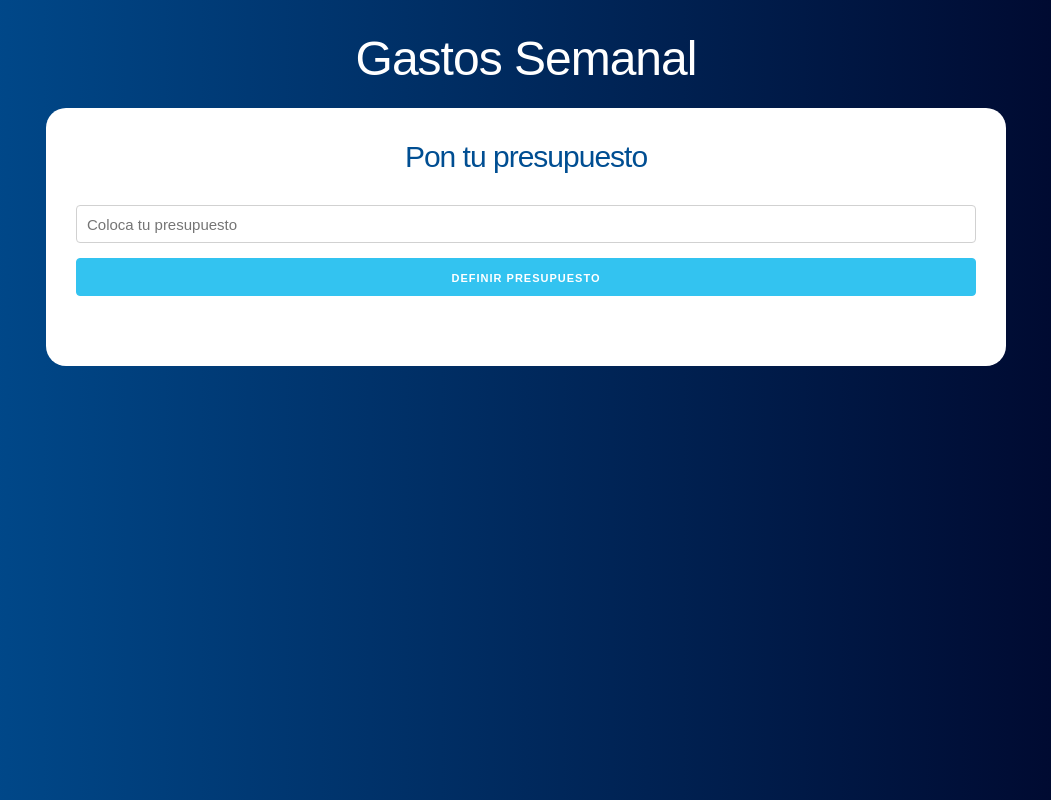
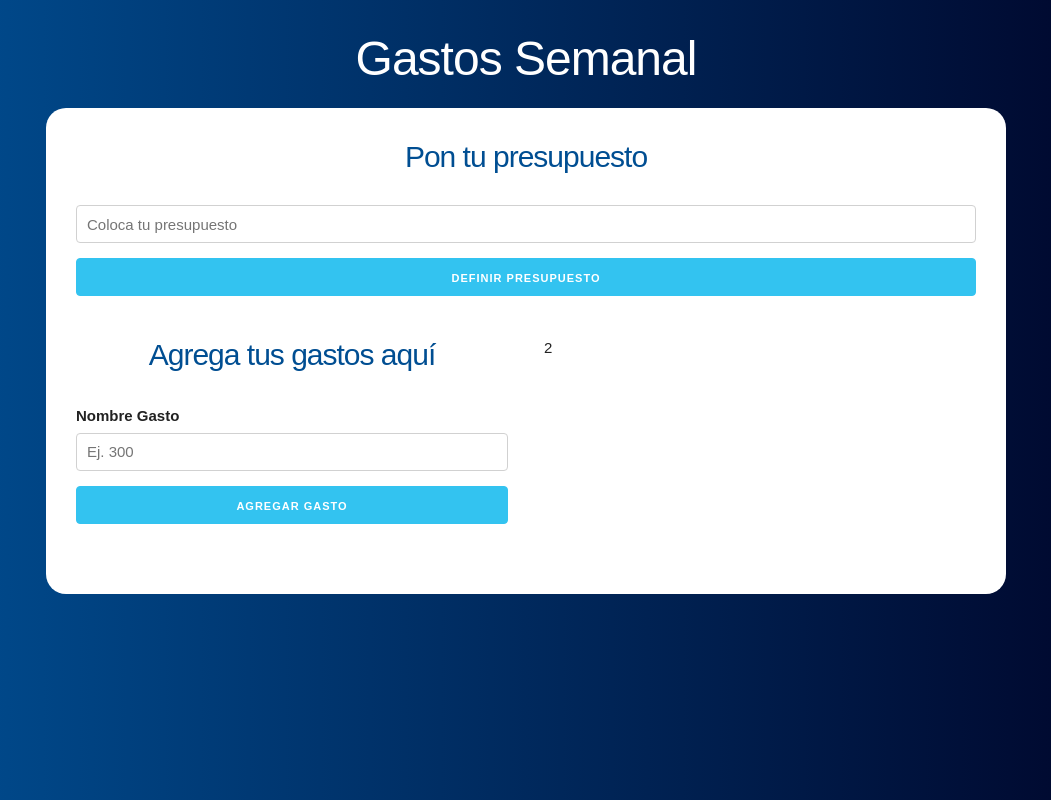
Before and after one commit to latinbox/Admin-Presupuesto, a React (Create React App) app: page / in a window 1280 px wide. Shown: the whole page, without its empty margins (114-1165 px from the left). Built offline with nearby package versions, Linux system fonts and the light colour scheme.

Commit message:
Componentes Gastos creado

```diff
--- a/src/App.js
+++ b/src/App.js
@@ -1,14 +1,30 @@
-import React from 'react';
+import React, { useState } from 'react';
+import Formulario from './components/Formulario';
 import Pregunta from './components/Pregunta';
 
 
 function App() {
+  //definir el state
+  const [presupuesto, guardarPresupuesto] = useState(0);
+  const [restante, guardarRestante] = useState(0);
   return (
     <div className="container">
       <header>
         <h1>Gastos Semanal</h1>
         <div className="contenido-principal contenido">
-        <Pregunta />
+        <Pregunta
+         guardarPresupuesto={guardarPresupuesto}
+         guardarRestante={guardarRestante}
+        />
+        <div className="row">
+          <div className="one-half column">
+          <Formulario />
+          </div>
+          <div className="one-half column">
+          2
+          </div>
+
+        </div>
         </div>
       </header>
     </div>
--- /dev/null
+++ b/src/components/Formulario.js
@@ -0,0 +1,24 @@
+import React from 'react';
+
+const Formulario = () => {
+    return (
+        <form>
+            <h2>Agrega tus gastos aquí</h2>
+            <div>
+                <label>Nombre Gasto</label>
+                <input
+                    type="number"
+                    className="u-full-width"
+                    placeholder="Ej. 300"
+                />
+            </div>
+            <input
+             type="submit"
+             className="button-primary u-full-width"
+             value="Agregar Gasto"
+            />
+        </form>
+     );
+}
+
+export default Formulario;
--- a/src/components/Pregunta.js
+++ b/src/components/Pregunta.js
@@ -1,6 +1,6 @@
 import React, { Fragment, useState } from 'react';
 import Error from './Error';
-const Pregunta = () => {
+const Pregunta = ({guardarPresupuesto, guardarRestante}) => {
    //definir state
     const [cantidad, guardarCantidad] = useState(0);
     const [error, guardarError] = useState(false);
@@ -21,6 +21,8 @@ const Pregunta = () => {
         }
         // si se pasa validación
         guardarError(false);
+        guardarPresupuesto(cantidad);
+        guardarRestante(cantidad);
     }
     return (
         <Fragment>
```
